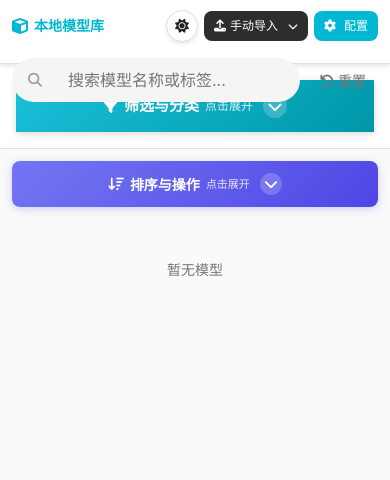
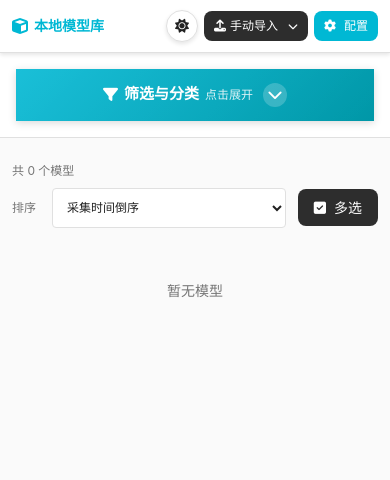
Before and after one commit to step0766/ModHub, a FastAPI app: page / in a window 390 px wide. Shown: the top 480 px of the page. Run offline with FastAPI, Linux system fonts and the light colour scheme; data that the repository does not hold is empty; some libraries are stand-ins or nearby versions.

Commit message:
Move search bar and reset button into mobile sidebar dropdown to avoid overlap

```diff
--- a/app/static/css/gallery.css
+++ b/app/static/css/gallery.css
@@ -168,24 +168,6 @@ header {
 /* Sidebar content wrapper - visible on desktop */
 .sidebar-content {
   display: block;
-}
-
-/* Mobile toolbar toggle - hidden on desktop */
-.toolbar-toggle-mobile {
-  display: none;
-}
-
-/* Toolbar actions - desktop layout */
-.toolbar-actions {
-  display: flex;
-  align-items: center;
-  gap: 12px;
-}
-
-.multi-select-mode {
-  display: none;
-  align-items: center;
-  gap: 8px;
 }
 
 /* Sidebar Header */
@@ -869,23 +851,38 @@ body.multi-select-mode .card:hover .hover-quick-actions {
     min-width: auto;
   }
 
+  /* Hide desktop search on mobile */
   .header-search {
+    display: none;
+  }
+
+  /* Mobile search section in sidebar */
+  .mobile-search-section {
     display: flex;
-    order: 3;
-    width: 100%;
-    max-width: 100%;
-    margin: 8px 0 0 0;
-  }
-
-  .search-box {
+    flex-direction: column;
+    gap: 10px;
+    padding: 12px;
+    background: var(--bg-hover);
+    border-radius: 12px;
+    margin-bottom: 12px;
+  }
+
+  .mobile-search-section .search-box {
     width: 100%;
     height: 44px;
     border-radius: 22px;
     padding: 0 16px;
-  }
-
-  .search-box__input {
+    background: var(--bg-card);
+    border: 1px solid var(--border-color);
+  }
+
+  .mobile-search-section .search-box__input {
     font-size: 16px;
+  }
+
+  .mobile-search-section .btn {
+    width: 100%;
+    justify-content: center;
   }
 
   .header-actions {
@@ -1105,144 +1102,38 @@ body.multi-select-mode .card:hover .hover-quick-actions {
     padding-bottom: 80px;
   }
 
-  /* Mobile Toolbar Toggle Button */
-  .toolbar-toggle-mobile {
-    display: flex;
-    align-items: center;
-    justify-content: center;
-    width: 100%;
-    padding: 12px 16px;
-    background: linear-gradient(135deg, #6366f1 0%, #4f46e5 100%);
-    border: none;
-    cursor: pointer;
-    gap: 10px;
-    font-size: 14px;
-    font-weight: 600;
-    color: #fff;
-    -webkit-tap-highlight-color: transparent;
-    box-shadow: 0 2px 8px rgba(99, 102, 241, 0.3);
-    position: relative;
-    overflow: hidden;
-    border-radius: 8px;
-    margin-bottom: 12px;
-  }
-
-  .toolbar-toggle-mobile::before {
-    content: '';
-    position: absolute;
-    top: 0;
-    left: 0;
-    right: 0;
-    bottom: 0;
-    background: linear-gradient(135deg, rgba(255,255,255,0.1) 0%, transparent 100%);
-    pointer-events: none;
-  }
-
-  .toolbar-toggle-mobile:active {
-    transform: scale(0.98);
-    box-shadow: 0 1px 4px rgba(99, 102, 241, 0.4);
-  }
-
-  .toolbar-toggle-mobile .toggle-icon {
-    display: flex;
-    align-items: center;
-    justify-content: center;
-    width: 22px;
-    height: 22px;
-    background: rgba(255, 255, 255, 0.2);
-    border-radius: 50%;
-    transition: transform 0.3s ease, background 0.3s ease;
-  }
-
-  .toolbar.expanded + .toolbar-toggle-mobile .toggle-icon,
-  .content.toolbar-expanded .toolbar-toggle-mobile .toggle-icon {
-    transform: rotate(180deg);
-    background: rgba(255, 255, 255, 0.3);
-  }
-
-  .toolbar-toggle-mobile .toggle-text {
-    display: flex;
-    align-items: center;
-    gap: 6px;
-  }
-
-  .toolbar-toggle-mobile .toggle-hint {
-    font-size: 11px;
-    font-weight: 400;
-    opacity: 0.85;
-  }
-
-  /* Toolbar - collapsible on mobile */
+  /* Toolbar */
   .toolbar {
-    display: none;
     flex-direction: column;
     align-items: stretch;
-    gap: 12px;
-    background: var(--bg-card);
+    gap: 10px;
+    position: sticky;
+    top: 0;
+    background: var(--bg-page);
+    padding: 8px 0;
+    margin: -12px -12px 12px -12px;
     padding: 12px;
-    border-radius: 8px;
-    border: 1px solid var(--border-color);
-    margin-bottom: 12px;
-  }
-
-  .toolbar.expanded {
-    display: flex;
+    z-index: 10;
   }
 
   .toolbar-count {
-    font-size: 14px;
-    color: var(--text-primary);
-    font-weight: 500;
-    padding-bottom: 8px;
-    border-bottom: 1px solid var(--border-color);
-  }
-
-  .toolbar-actions {
-    display: flex;
-    flex-direction: column;
-    gap: 12px;
+    font-size: 13px;
+    color: var(--text-secondary);
   }
 
   .sort-order {
-    display: flex;
-    align-items: center;
+    width: 100%;
     justify-content: space-between;
-    font-size: 14px;
-    gap: 8px;
-  }
-
-  .sort-order label {
-    white-space: nowrap;
-    font-weight: 500;
+    font-size: 13px;
   }
 
   .sort-order select {
-    padding: 10px 12px;
+    padding: 8px 12px;
     font-size: 14px;
     border-radius: 8px;
-    min-height: 44px;
+    min-height: 40px;
     flex: 1;
-  }
-
-  .multi-select-mode {
-    display: none;
-    align-items: center;
-    justify-content: space-between;
-    padding: 10px 12px;
-    background: var(--bg-hover);
-    border-radius: 8px;
-  }
-
-  .multi-select-mode span {
-    font-size: 14px;
-    font-weight: 500;
-  }
-
-  #multiSelectBtn {
-    width: 100%;
-    justify-content: center;
-    padding: 12px;
-    font-size: 14px;
+    margin-left: 8px;
   }
 
   /* Grid */
--- a/app/static/js/gallery.js
+++ b/app/static/js/gallery.js
@@ -126,11 +126,14 @@ const statBlueprint = [
   { key: "views", icon: "👁️", label: "浏览" }
 ];
 const kwInput = document.getElementById("kw");
+const kwInputMobile = document.getElementById("kwMobile");
 const filterChips = document.getElementById("filterChips");
 const authorChips = document.getElementById("authorChips");
 const sourceMenu = document.getElementById("sourceMenu");
 const clearBtn = document.getElementById("clearBtn");
+const clearBtnMobile = document.getElementById("clearBtnMobile");
 const resetSearchBtn = document.getElementById("resetSearchBtn");
+const resetSearchBtnMobile = document.getElementById("resetSearchBtnMobile");
 const paginationWrap = document.getElementById("pagination");
 const pageSizeInput = document.getElementById("pageSizeInput");
 const totalCountEl = document.getElementById("totalCount");
@@ -1217,43 +1220,58 @@ function formatDate(isoString) {
 }
 
 if (kwInput) {
-  kwInput.addEventListener("input", () => { displayedCount = loadIncrement; render(); });
+  kwInput.addEventListener("input", () => {
+    displayedCount = loadIncrement;
+    render();
+  });
+}
+if (kwInputMobile) {
+  kwInputMobile.addEventListener("input", () => {
+    if (kwInput) kwInput.value = kwInputMobile.value;
+    displayedCount = loadIncrement;
+    render();
+  });
 }
 if (clearBtn && kwInput) {
   clearBtn.addEventListener("click", () => {
     kwInput.value = "";
+    if (kwInputMobile) kwInputMobile.value = "";
     displayedCount = loadIncrement;
     render();
   });
 }
-
-// Reset all filters button
-if (resetSearchBtn) {
-  resetSearchBtn.addEventListener("click", () => {
-    // Clear search input
+if (clearBtnMobile && kwInputMobile) {
+  clearBtnMobile.addEventListener("click", () => {
+    kwInputMobile.value = "";
     if (kwInput) kwInput.value = "";
-
-    // Clear filters
+    displayedCount = loadIncrement;
+    render();
+  });
+}
+
+function resetAllFilters() {
+  if (kwInput) kwInput.value = "";
+  if (kwInputMobile) kwInputMobile.value = "";
   activeTag = "";
   activeAuthor = "";
   activeSource = "";
   onlyFavorites = false;
   onlyPrinted = false;
-
-    // Collapse expanded lists
   isTagsExpanded = false;
   isAuthorsExpanded = false;
-
-    // Reset display count
   displayedCount = loadIncrement;
-
-    // Update UI
   syncFlagFilterButtons();
   renderFilters();
   renderAuthorFilters();
   renderSourceMenu();
   render();
-  });
+}
+
+if (resetSearchBtn) {
+  resetSearchBtn.addEventListener("click", resetAllFilters);
+}
+if (resetSearchBtnMobile) {
+  resetSearchBtnMobile.addEventListener("click", resetAllFilters);
 }
 
 // Removed legacy reset button listener that used non-existent currentPage
@@ -1462,22 +1480,6 @@ document.querySelectorAll('.sidebar .side-item').forEach(item => {
   });
 });
 
-// Mobile toolbar toggle functionality
-const toolbarToggleMobile = document.getElementById('toolbarToggleMobile');
-const toolbarContent = document.getElementById('toolbarContent');
-
-if (toolbarToggleMobile && toolbarContent) {
-  toolbarToggleMobile.addEventListener('click', () => {
-    toolbarContent.classList.toggle('expanded');
-
-    // Update hint text
-    const hint = toolbarToggleMobile.querySelector('.toggle-hint');
-    if (hint) {
-      hint.textContent = toolbarContent.classList.contains('expanded') ? '点击收起' : '点击展开';
-    }
-  });
-}
-
 // Mobile sidebar section collapse functionality
 function initMobileSidebarCollapse() {
   const isMobile = window.innerWidth <= 992;
--- a/app/templates/gallery.html
+++ b/app/templates/gallery.html
@@ -24,7 +24,7 @@
         <h1><i class="fas fa-cube"></i> 本地模型库</h1>
       </div>
 
-      <!-- Header Search with Reset -->
+      <!-- Header Search with Reset (Desktop) -->
       <div class="header-search">
         <div class="search-box">
           <i class="fas fa-search search-box__icon"></i>
@@ -80,6 +80,20 @@
 
         <!-- Sidebar content wrapper -->
         <div class="sidebar-content">
+          <!-- Mobile Search Section -->
+          <div class="mobile-search-section">
+            <div class="search-box">
+              <i class="fas fa-search search-box__icon"></i>
+              <input type="text" id="kwMobile" class="search-box__input" placeholder="搜索模型名称或标签..." autocomplete="off" />
+              <button class="search-box__clear" type="button" id="clearBtnMobile" aria-label="清除搜索">
+                <i class="fas fa-times"></i>
+              </button>
+            </div>
+            <button id="resetSearchBtnMobile" class="btn btn-secondary" title="重置所有条件">
+              <i class="fas fa-undo"></i> 重置
+            </button>
+          </div>
+
           <!-- Source Group with Toggle Button -->
           <div class="sidebar-header">
             <div class="side-title source-title"><i class="fas fa-globe"></i> 来源</div>
@@ -118,22 +132,10 @@
 
       <!-- Main Content -->
       <main class="content">
-        <!-- Mobile Toolbar Toggle -->
-        <div class="toolbar-toggle-mobile" id="toolbarToggleMobile">
-          <span class="toggle-text">
-            <i class="fas fa-sort-amount-down"></i>
-            <span>排序与操作</span>
-            <span class="toggle-hint">点击展开</span>
-          </span>
-          <span class="toggle-icon">
-            <i class="fas fa-chevron-down"></i>
-          </span>
-        </div>
-
         <!-- Toolbar -->
-        <div class="toolbar" id="toolbarContent">
+        <div class="toolbar">
           <div class="toolbar-count">共 <span id="totalCount">0</span> 个模型</div>
-          <div class="toolbar-actions">
+          <div style="display:flex; align-items:center; gap:12px;">
             <div class="sort-order">
               <label>排序</label>
               <select id="sortOrder">
@@ -142,7 +144,7 @@
                 <option value="similarity">模型相似度倒序</option>
               </select>
             </div>
-            <div id="multiSelectMode" class="multi-select-mode">
+            <div id="multiSelectMode" style="display:none; align-items:center; gap:8px;">
               <span>已选择 <span id="selectedCount">0</span> 个</span>
               <button class="btn btn-danger" id="batchDeleteBtn" onclick="batchDeleteSelected()">
                 <i class="fas fa-trash-alt"></i> 删除
```
Lines whose indentation alone changed are shown as unchanged.
